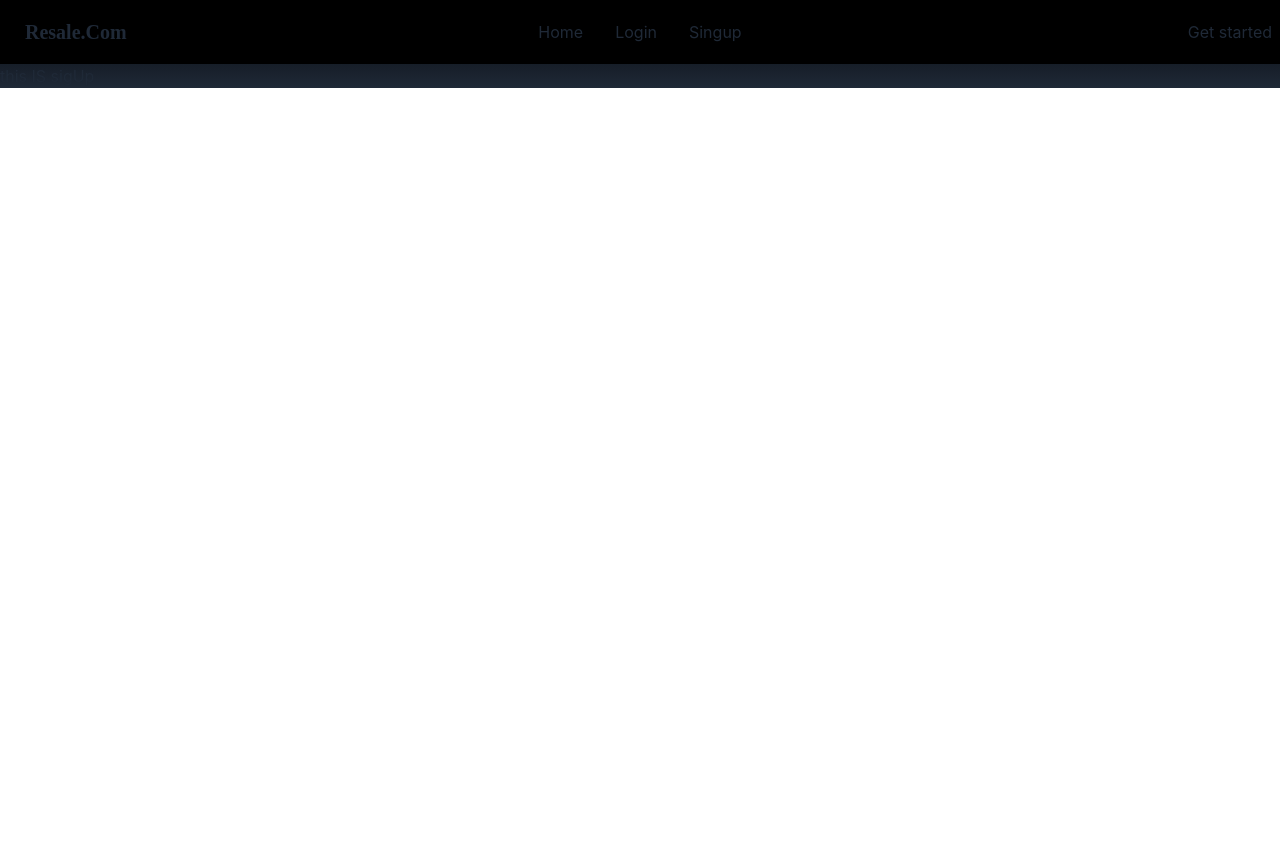
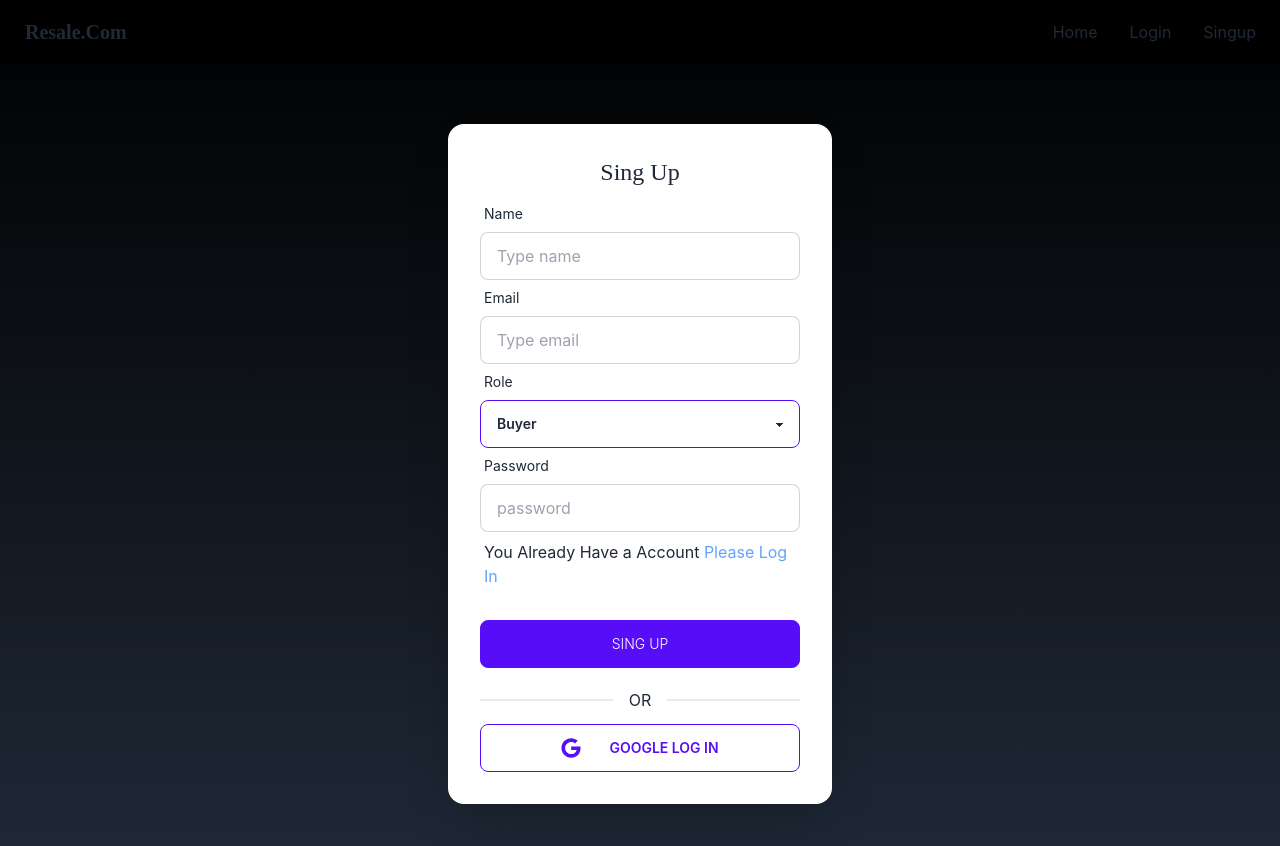
Before and after one commit to Akahad1/Reasle.com, a React (Create React App) app: page /singup in a window 1280 px wide. Shown: the top 846 px of the page. Before the commit the page ends 800 px from the top, so only its background shows below. Built offline with nearby package versions, Linux system fonts and the light colour scheme.

Commit message:
4th commit

```diff
--- a/src/Pages/Home/CatagoryProduct/CatagoryProduct.js
+++ b/src/Pages/Home/CatagoryProduct/CatagoryProduct.js
@@ -1,4 +1,6 @@
 import React from 'react';
+import { FaMapMarkerAlt} from 'react-icons/fa';
+
 
 const CatagoryProduct = ({ product }) => {
     const {name,img,Location,OriginalPrice,ResalePrice,UseYears} =product;
@@ -11,9 +13,9 @@ const CatagoryProduct = ({ product }) => {
                     <p>Original-Price: ${OriginalPrice}</p>
                     <p>Resale-Price: ${ResalePrice}</p>
                     <p>Use-Years: ${UseYears}</p>
-                    <p>Location : {Location}</p>
+                    <p>Location : <FaMapMarkerAlt className='inline' /> { Location}</p>
                     <div className="card-actions  mt-3">
-                        <button className="btn btn-primary">Buy Now</button>
+                        <button   className="btn btn-primary">Book Now</button>
                     </div>
                 </div>
             </div>
--- a/src/Pages/Home/Navber/Navber.js
+++ b/src/Pages/Home/Navber/Navber.js
@@ -14,7 +14,7 @@ const Navber = () => {
         <div>
 
 
-           <div className="navbar bg-black">
+           <div className="navbar justify-between bg-black">
   <div className="navbar-start">
     <div className="dropdown">
       <label tabIndex={0} className="btn btn-ghost lg:hidden">
@@ -32,9 +32,7 @@ const Navber = () => {
      {maenuItem}
     </ul>
   </div>
-  <div className="navbar-end">
-    <Link>Get started</Link>
-  </div>
+
 </div>
         </div>
     );
--- a/src/Pages/SingUp/SingUp.js
+++ b/src/Pages/SingUp/SingUp.js
@@ -1,9 +1,79 @@
 import React from 'react';
+import { Link } from 'react-router-dom';
+import { FaGoogle} from 'react-icons/fa';
 
 const SingUp = () => {
+  const singupHandler=(event)=>{
+    event.preventDefault()
+    const form =event.target
+    const name =form.name.value
+    const email =form.email.value
+    const option =form.option.value
+    const password =form.password.value;
+    console.log(password,name,email,option)
+
+  }
     return (
         <div>
-            <h1>this  IS sigUp</h1>
+            <div className="hero min-h-screen ">
+
+      <div className="hero-content flex-col  lg:flex-row-reverse">
+
+
+   <div className="card flex-shrink-0 w-full max-w-sm shadow-2xl bg-base-100">
+
+     <div className="card-body">
+     <p className='text-center text-2xl font-signature'>Sing Up</p>
+     <form onSubmit={singupHandler}>
+     <div className="form-control">
+         <label className="label">
+           <span className="label-text">Name</span>
+         </label>
+         <input type="text" name='name' placeholder="Type name" className="input input-bordered" />
+       </div>
+       <div className="form-control">
+         <label className="label">
+           <span className="label-text">Email</span>
+         </label>
+         <input type="email" name='email' placeholder="Type email" className="input input-bordered" />
+       </div>
+       <div>
+       <label className="label">
+           <span className="label-text">Role</span>
+         </label>
+       <select name="option" className="select select-primary w-full max-w-xs">
+        <option >Buyer</option>
+          <option>Sellers</option>
+
+
+           </select>
+       </div>
+       <div className="form-control">
+         <label className="label">
+           <span className="label-text">Password</span>
+         </label>
+         <input type="password" name='password' placeholder="password" className="input input-bordered" />
+         <label className="label">
+           <p>You Already Have a Account  <Link className='text-blue-400' to='/login'>Please Log In</Link></p>
+         </label>
+       </div>
+       <div className="form-control mt-6">
+         <button type='submit' className="btn btn-primary font-light ">Sing Up</button>
+       </div>
+       </form>
+       <div>
+       <div className="divider">OR</div>
+       <button className="btn btn-outline btn-primary w-full"><FaGoogle className='inline mr-7 text-xl'/> Google Log In</button>
+       </div>
+
+     </div>
+   </div>
+ </div>
+
+
+
+
+</div>
         </div>
     );
 };
```
